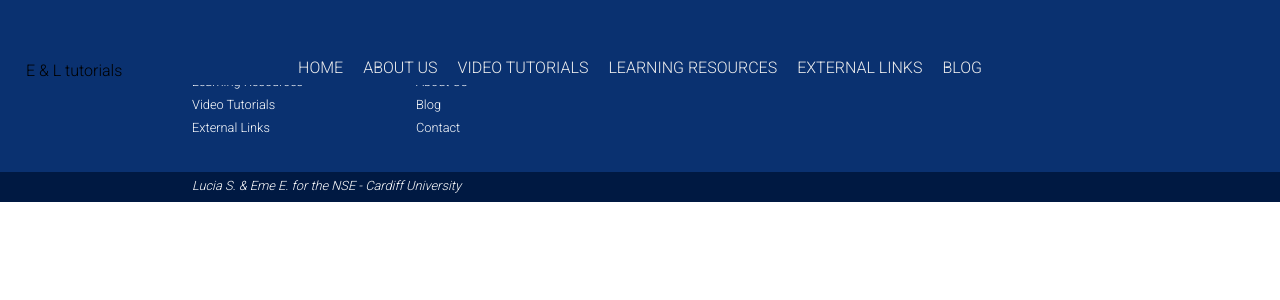
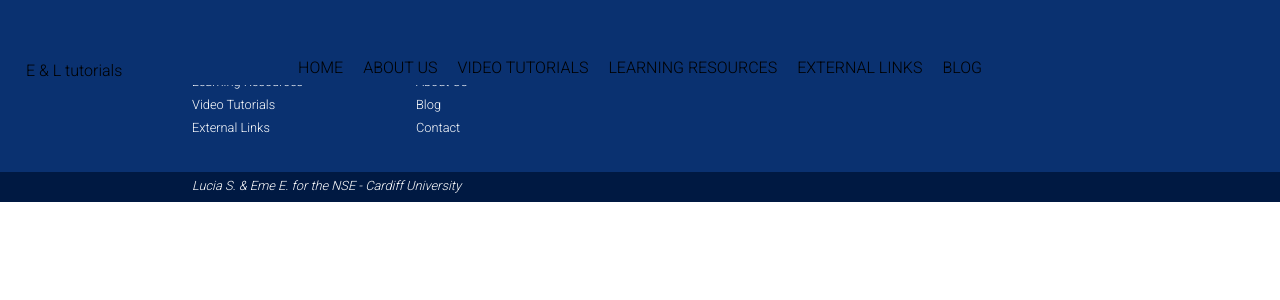
Before and after one commit to arisasdf/c-uni-react-exercise, a React (Create React App) app: page / in a window 1280 px wide. Shown: the top 300 px of the page. Built offline with nearby package versions, Linux system fonts and the light colour scheme; a web font is replaced by a local one.

Commit message:
Update Header Component

```diff
--- a/src/components/Header.js
+++ b/src/components/Header.js
@@ -1,5 +1,4 @@
 import React, { Component } from "react";
-import "../img/Menuicon.svg";
 
 class Header extends Component {
   render() {
@@ -10,33 +9,27 @@ class Header extends Component {
             E &amp; L <i>tutorials</i>
           </span>
           <ul>
+            <li>HOME</li>
             <li>
-              <a href="">HOME</a>
-            </li>
-            <li>
-              <a href="">ABOUT US</a>
-              <ul>
+              ABOUT US
+              <ul className="about">
                 <li>About E&amp;L</li>
-                <li>
-                  <a>Profile 1</a>
-                </li>
-                <li>
-                  <a>Profile 2</a>
-                </li>
+                <li>Profile 1</li>
+                <li>Profile 2</li>
               </ul>
             </li>
-            <li>
-              <a href="">VIDEO TUTORIALS</a>
+            <li class="videos">VIDEO TUTORIALS</li>
+            <li class="resources">LEARNING RESOURCES</li>
+            <li class="ext_links">EXTERNAL LINKS</li>
+            <li class="mobile">
+              MORE
+              <ul class="more">
+                <li>Video Tutorials</li>
+                <li>Learning Resources</li>
+                <li>External Links</li>
+              </ul>
             </li>
-            <li>
-              <a href="">LEARNING RESOURCES</a>
-            </li>
-            <li>
-              <a href="">EXTERNAL LINKS</a>
-            </li>
-            <li>
-              <a href="">BLOG</a>
-            </li>
+            <li>BLOG</li>
           </ul>
         </nav>
       </header>
```
